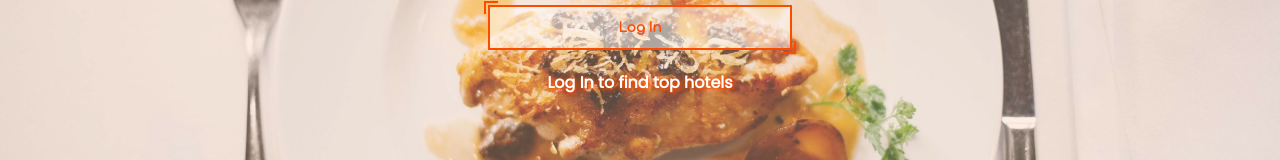
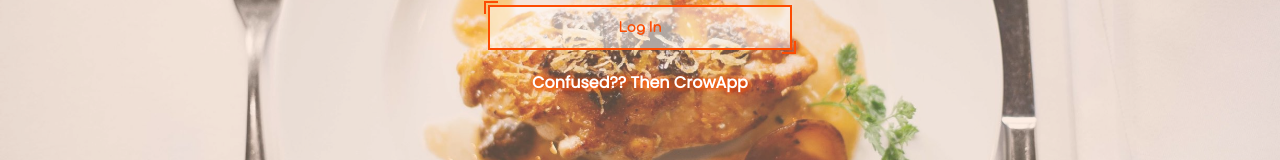
Before and after one commit to bhuwanadhikari/rate-hotel, a React (Create React App) app in the folder client/: page / in a window 1280 px wide. Shown: the part 321-481 px from the top of the page. Built offline with nearby package versions, Linux system fonts and the light colour scheme; a web font is replaced by a local one.

Commit message:
Update slogan

```diff
--- a/client/src/components/Landing/Landing.js
+++ b/client/src/components/Landing/Landing.js
@@ -29,7 +29,7 @@ const Landing = (props) => {
             <Button cls = "Success" clicked = {onSignupHandler} >Sign Up</Button>
             <Button cls = "Success" clicked = {onLoginHandler} >Log In</Button>
             <div className="Command">
-               Log In to find top hotels
+               Confused?? Then CrowApp
             </div>
 
          </div>
```
